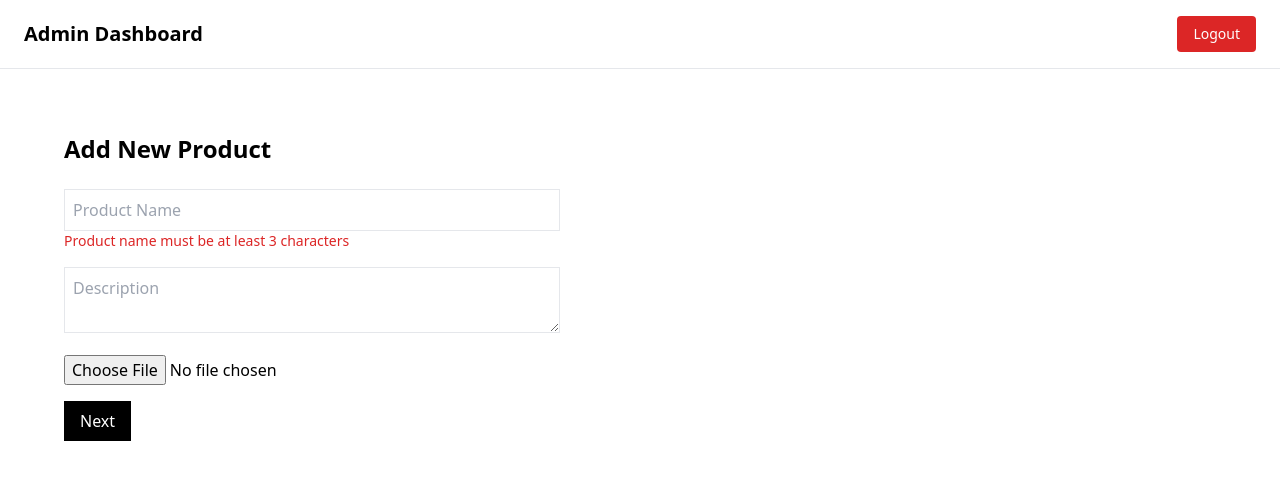
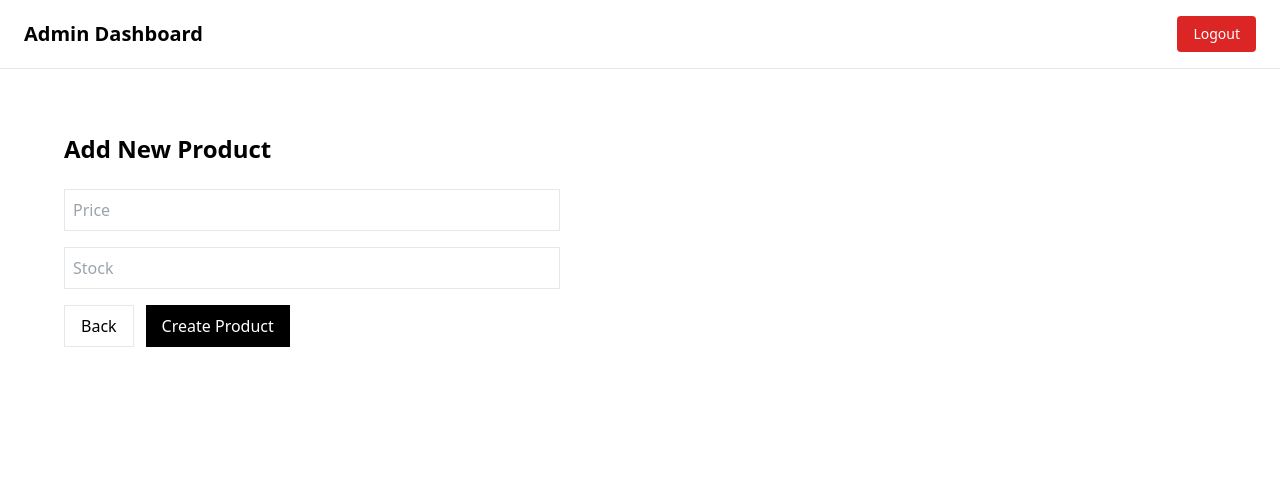
Before and after one commit to Lucifer77799/ecommerce-admin-dashboard, a Next.js app: page /dashboard/products/new in a window 1280 px wide. Both pictures are taken after a click on the button "Next". Shown: the top 480 px of the page. Built offline with nearby package versions, Linux system fonts and the light colour scheme.

Commit message:
Fix SSR refresh after product create and edit

```diff
--- a/app/dashboard/products/[id]/edit/page.tsx
+++ b/app/dashboard/products/[id]/edit/page.tsx
@@ -16,12 +16,10 @@ export default function EditProductPage({
   const [price, setPrice] = useState("");
   const [stock, setStock] = useState("");
 
-
   const [currentImage, setCurrentImage] = useState("");
   const [newImageFile, setNewImageFile] = useState<File | null>(null);
 
   const [loading, setLoading] = useState(true);
-
 
   useEffect(() => {
     async function fetchProduct() {
@@ -32,14 +30,14 @@ export default function EditProductPage({
       setDescription(data.description || "");
       setPrice(String(data.price));
       setStock(String(data.stock));
-      setCurrentImage(data.image); // existing image
+      setCurrentImage(data.image);
       setLoading(false);
     }
 
     fetchProduct();
   }, [id]);
 
-  //IMAGE UPLOAD
+  // IMAGE UPLOAD
   async function uploadImage(file: File) {
     const formData = new FormData();
     formData.append("file", file);
@@ -58,13 +56,11 @@ export default function EditProductPage({
     return data.url;
   }
 
-
   // UPDATE PRODUCT
   async function handleSubmit(e: React.FormEvent) {
     e.preventDefault();
 
     let imageToSave = currentImage;
-
 
     if (newImageFile) {
       imageToSave = await uploadImage(newImageFile);
@@ -91,7 +87,7 @@ export default function EditProductPage({
     }
 
     router.push("/dashboard");
-
+    router.refresh(); // ✅ IMPORTANT: refresh SSR data
   }
 
   if (loading) return <p className="p-10">Loading...</p>;
@@ -108,7 +104,6 @@ export default function EditProductPage({
           className="h-32 w-32 object-cover rounded border"
         />
       </div>
-
 
       <div>
         <p className="text-sm mb-1">Change Image (optional)</p>
--- a/app/dashboard/products/new/page.tsx
+++ b/app/dashboard/products/new/page.tsx
@@ -7,21 +7,17 @@ import { productSchema } from "@/lib/validators/product";
 export default function NewProductPage() {
   const router = useRouter();
 
-
   const [step, setStep] = useState(1);
-
 
   const [name, setName] = useState("");
   const [description, setDescription] = useState("");
   const [price, setPrice] = useState("");
   const [stock, setStock] = useState("");
 
-
   const [imageFile, setImageFile] = useState<File | null>(null);
 
   const [loading, setLoading] = useState(false);
   const [errors, setErrors] = useState<Record<string, string>>({});
-
 
   async function uploadImage(file: File) {
     const formData = new FormData();
@@ -29,8 +25,8 @@ export default function NewProductPage() {
 
     const res = await fetch("/api/upload", {
       method: "POST",
+      credentials: "include",
       body: formData,
-      credentials: "include"
     });
 
     if (!res.ok) {
@@ -50,7 +46,6 @@ export default function NewProductPage() {
       return;
     }
 
-
     const parsed = productSchema.safeParse({
       name,
       description,
@@ -63,7 +58,9 @@ export default function NewProductPage() {
       const fieldErrors: Record<string, string> = {};
       const flattened = parsed.error.flatten().fieldErrors;
 
-      (Object.keys(flattened) as Array<keyof typeof flattened>).forEach((key) => {
+      (Object.keys(flattened) as Array<
+        keyof typeof flattened
+      >).forEach((key) => {
         const messages = flattened[key];
         if (messages && messages.length > 0) {
           fieldErrors[key] = messages[0];
@@ -77,9 +74,7 @@ export default function NewProductPage() {
     setLoading(true);
 
     try {
-
       const imageUrl = await uploadImage(imageFile);
-
 
       const res = await fetch("/api/products", {
         method: "POST",
@@ -96,12 +91,14 @@ export default function NewProductPage() {
         }),
       });
 
-      if (res.ok) {
-        router.push("/dashboard");
-      } else {
+      if (!res.ok) {
         alert("Failed to create product");
+        return;
       }
-    } catch (err) {
+
+      router.push("/dashboard");
+      router.refresh();
+    } catch {
       alert("Something went wrong");
     } finally {
       setLoading(false);
@@ -114,22 +111,19 @@ export default function NewProductPage() {
         Add New Product
       </h1>
 
-
       {step === 1 && (
         <div className="space-y-4">
-          <div>
-            <input
-              className="border p-2 w-full"
-              placeholder="Product Name"
-              value={name}
-              onChange={(e) => setName(e.target.value)}
-            />
-            {errors.name && (
-              <p className="text-red-600 text-sm">
-                {errors.name}
-              </p>
-            )}
-          </div>
+          <input
+            className="border p-2 w-full"
+            placeholder="Product Name"
+            value={name}
+            onChange={(e) => setName(e.target.value)}
+          />
+          {errors.name && (
+            <p className="text-red-600 text-sm">
+              {errors.name}
+            </p>
+          )}
 
           <textarea
             className="border p-2 w-full"
@@ -138,48 +132,16 @@ export default function NewProductPage() {
             onChange={(e) => setDescription(e.target.value)}
           />
 
-
-          <div>
-            <input
-              type="file"
-              accept="image/*"
-              onChange={(e) =>
-                setImageFile(e.target.files?.[0] || null)
-              }
-            />
-          </div>
+          <input
+            type="file"
+            accept="image/*"
+            onChange={(e) =>
+              setImageFile(e.target.files?.[0] || null)
+            }
+          />
 
           <button
-            onClick={() => {
-              setErrors({});
-
-              const parsed = productSchema.safeParse({
-                name,
-                description,
-                price: 1,
-                stock: 0,
-                image: "temp",
-              });
-
-              if (!parsed.success) {
-                const fieldErrors: Record<string, string> = {};
-                const flattened = parsed.error.flatten().fieldErrors;
-
-                (Object.keys(flattened) as Array<
-                  keyof typeof flattened
-                >).forEach((key) => {
-                  const messages = flattened[key];
-                  if (messages && messages.length > 0) {
-                    fieldErrors[key] = messages[0];
-                  }
-                });
-
-                setErrors(fieldErrors);
-                return;
-              }
-
-              setStep(2);
-            }}
+            onClick={() => setStep(2)}
             className="bg-black text-white px-4 py-2"
           >
             Next
@@ -187,38 +149,23 @@ export default function NewProductPage() {
         </div>
       )}
 
-
       {step === 2 && (
         <form onSubmit={handleSubmit} className="space-y-4">
-          <div>
-            <input
-              type="number"
-              className="border p-2 w-full"
-              placeholder="Price"
-              value={price}
-              onChange={(e) => setPrice(e.target.value)}
-            />
-            {errors.price && (
-              <p className="text-red-600 text-sm">
-                {errors.price}
-              </p>
-            )}
-          </div>
+          <input
+            type="number"
+            className="border p-2 w-full"
+            placeholder="Price"
+            value={price}
+            onChange={(e) => setPrice(e.target.value)}
+          />
 
-          <div>
-            <input
-              type="number"
-              className="border p-2 w-full"
-              placeholder="Stock"
-              value={stock}
-              onChange={(e) => setStock(e.target.value)}
-            />
-            {errors.stock && (
-              <p className="text-red-600 text-sm">
-                {errors.stock}
-              </p>
-            )}
-          </div>
+          <input
+            type="number"
+            className="border p-2 w-full"
+            placeholder="Stock"
+            value={stock}
+            onChange={(e) => setStock(e.target.value)}
+          />
 
           <div className="flex gap-3">
             <button
```
Lines whose indentation alone changed are shown as unchanged.
